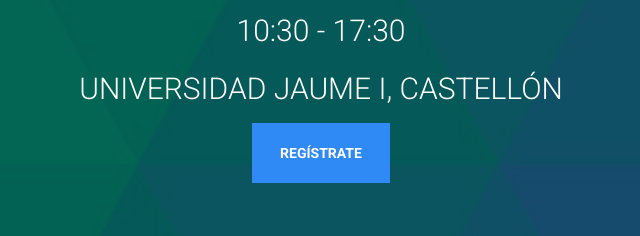
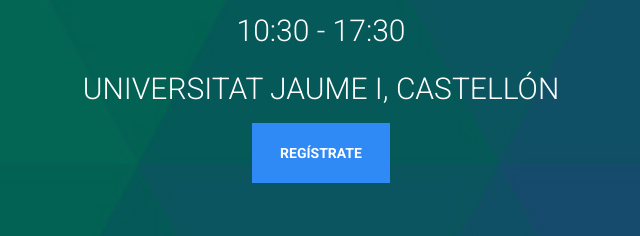
Before and after one commit to wtmgdgcastellon/wtm2016, a website: page index.html in a window 1280 px wide. Shown: the part 365-601 px from the top of the page, 319-959 px from the left. Drawn offline with Linux system fonts and the light colour scheme; files whose address does not match are found by name.

Commit message:
Change copy universidad -> universitat

```diff
--- a/index.html
+++ b/index.html
@@ -69,7 +69,7 @@
 
             <h2>23 Abril, 2016</h2>
             <p>10:30 - 17:30</p>
-            <p>Universidad Jaume I, Castellón</p>
+            <p>Universitat Jaume I, Castellón</p>
 
             <p>
             <a class="btn btn-dark-blue" href="https://ti.to/decharlas/women-techmakers-2016/">Regístrate</a>
@@ -293,7 +293,7 @@
                     <a class="partner-box partner-box-3" href='http://fourthwall.es' title='Fourthwall'></a>
                 </div>
                 <div class="col-sm-3">
-                    <a class="partner-box partner-box-1" href='https://ujiapps.uji.es' title='Universidad Jaume I'></a>
+                    <a class="partner-box partner-box-1" href='http://www.uji.es' title='Universitat Jaume I'></a>
                 </div>
                 <div class="col-sm-3">
                     <a class="partner-box partner-box-2" href='https://vlctechhub.org' title='VLCTechHub'></a>
```
